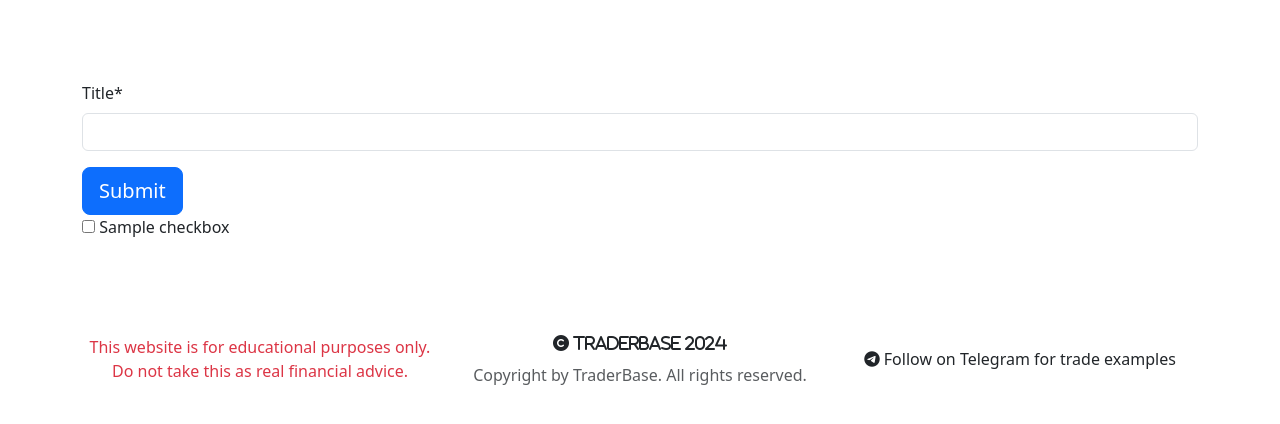
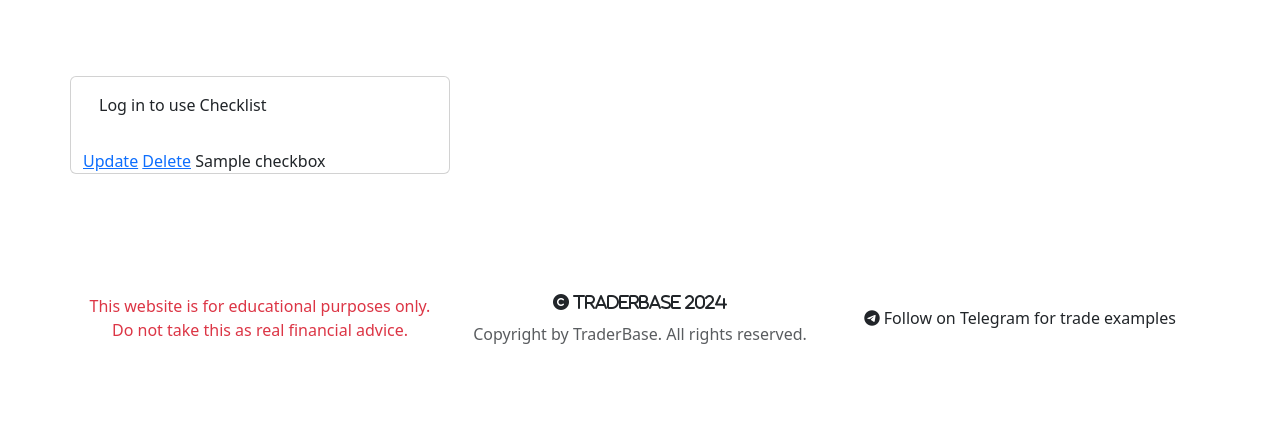
Before and after one commit to BreakellrZ/trader_base, a Django app: page /tradingcheck/list/ in a window 1280 px wide. Shown: the part 56-480 px from the top of the page. Run offline with Django 5.2, Linux system fonts and the light colour scheme; tables that the repository leaves empty hold one stand-in row (values such as "Sample post"); parts of the project's set-up code (start-up, migrations or seed data) failed here and were passed over; some libraries are stand-ins or nearby versions.

Commit message:
Create & update functionality working for checklist

```diff
--- a/checklist/forms.py
+++ b/checklist/forms.py
@@ -9,4 +9,4 @@ class ListForm(forms.ModelForm):
 
     class Meta:
         model = Checkbox
-        fields = ('title',)
+        fields = ('title','complete')
--- a/checklist/models.py
+++ b/checklist/models.py
@@ -1,11 +1,15 @@
 from django.db import models
+from django.contrib.auth.models import User
 
 # Create your models here.
 
 class Checkbox(models.Model):
     title = models.CharField(max_length=150)
+    slug = models.SlugField(max_length=200, unique=True, null=True)
     complete = models.BooleanField(default=False)
     created = models.DateTimeField(auto_now_add=True)
+    author = models.ForeignKey(User, on_delete=models.CASCADE, null=True, blank=True, related_name='todo_items')
+
 
     def __str__(self):
         return self.title
--- a/checklist/templates/list_checkbox.html
+++ b/checklist/templates/list_checkbox.html
@@ -7,25 +7,28 @@
 <section class="justify-content-center align-items-center" >
 <div class="container">
   <div class="row">
-    <div class="col">
-<!--<form method="POST" action="/tradingcheck/list/">
-    {%csrf_token%}
-    {{form.title}}
-    <input type="submit" name="Create list">
-
-</form> -->
-
+    <div class="col-md-4 card mb-4 mt-3">
+      <div class="card-body">
+        {% if user.is_authenticated %}
+        <h3>Trading Tool</h3>
+        <p>{{ user.author }}'s Checklist</p>
 <form id="ListForm" method="post" style="margin-top: 1.3em;">
   {{ form | crispy }}
   {% csrf_token %}
   <button id="submitButton" type="submit" class="btn btn-primary btn-signup btn-lg">Submit</button>
 </form>
+{% else %}
+<p> Log in to use Checklist</p>
+</div>
+{% endif %}
 
 {% for list in checklist %}
 <div class="custom-control custom-checkbox">
-    <input type="checkbox" class="custom-control-input checkbox" name="checkbox">
+    <a href="{% url 'update_list' list.id %}">Update</a>
+    <a href="{% url 'delete_list' list.id %}">Delete</a>
     <label class="custom-control-label" for="checkbox"> {{list}} </label>
   </div>
+
   {% endfor %}
 
 </div>
--- a/checklist/urls.py
+++ b/checklist/urls.py
@@ -3,4 +3,6 @@ from django.urls import path
 
 urlpatterns = [
     path('list/', views.list , name='checklist'),
+    path('update_list/<str:pk>/', views.updateList, name="update_list"),
+    path('delete_list/<str:pk>/', views.deleteList, name="delete_list")
 ]
--- a/checklist/views.py
+++ b/checklist/views.py
@@ -1,6 +1,6 @@
-from django.shortcuts import render, redirect
-from django.http import HttpResponse
-
+from django.shortcuts import render, redirect, get_object_or_404, reverse
+from django.contrib import messages
+from django.http import HttpResponseRedirect
 from .models import Checkbox
 from .forms import ListForm
 
@@ -19,3 +19,24 @@ def list(request):
 
     context = {'checklist': checklist, 'form': form}
     return render(request, 'list_checkbox.html', context)
+
+def updateList(request, pk):
+    list = Checkbox.objects.get(id=pk)
+
+    form = ListForm(instance=list)
+
+    if request.method == 'POST':
+        form = ListForm(request.POST, instance=list)
+        if form.is_valid():
+            form.save()
+            return redirect('/tradingcheck/list/')
+
+    context = {'form' : form}
+
+    return render(request, 'update_list.html', context)
+
+def deleteList(request, pk):
+    item = Checkbox.objects.get(id=pk)
+
+    context = {'item' : item}
+    return render(request,'delete.html', context )
```
Also changed, not shown: checklist/templates/delete.html (added, +11 -0 lines), checklist/templates/update_list.html (added, +7 -0 lines), checklist/migrations/0002_checkbox_description_checkbox_user.py (added), checklist/migrations/0003_remove_checkbox_description_checkbox_slug.py (added), checklist/migrations/0004_rename_user_checkbox_author.py (added).
